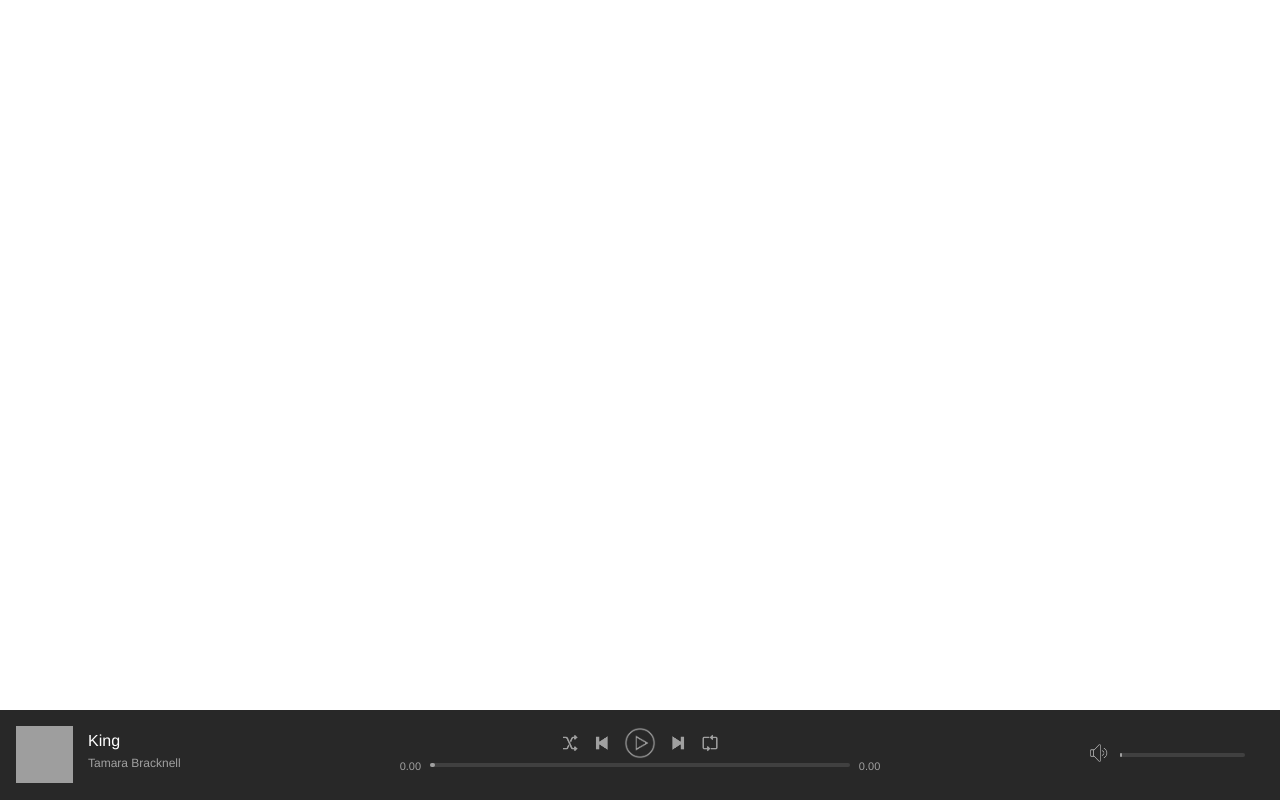
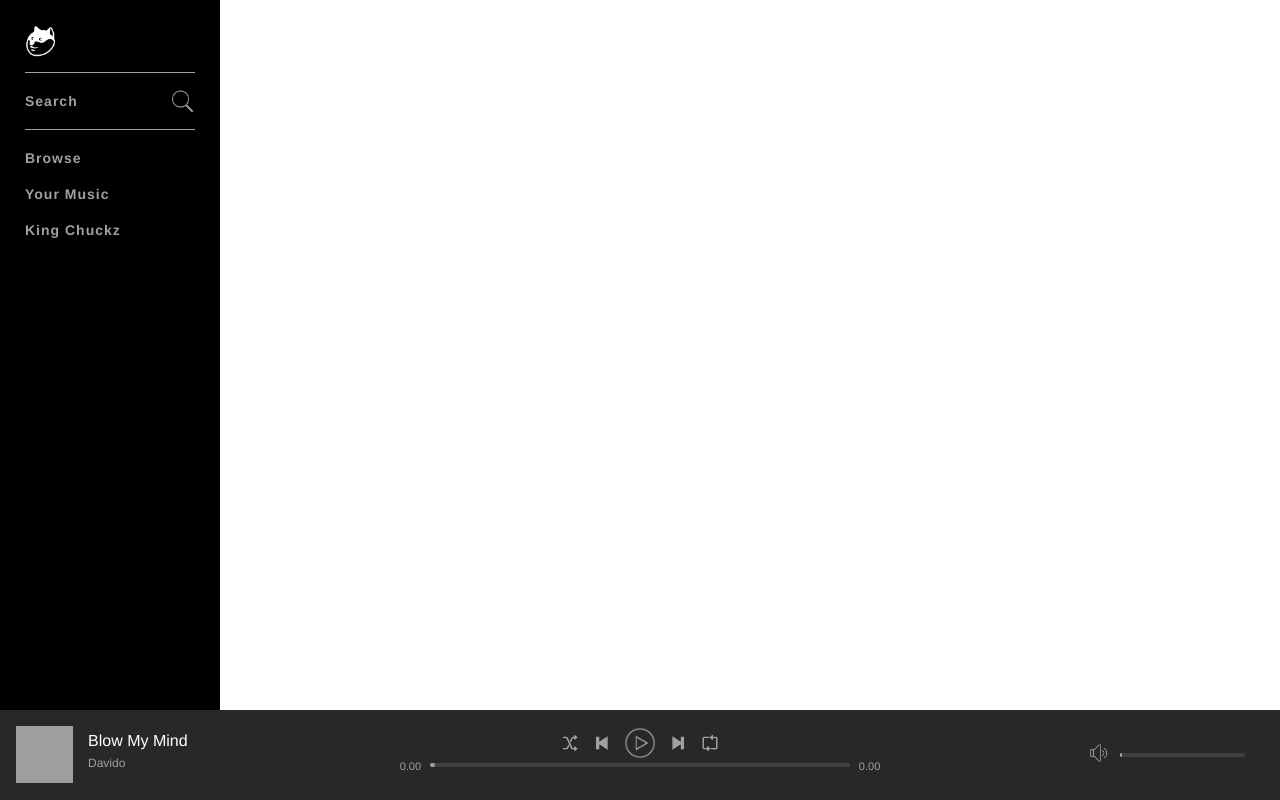
Before and after one commit to tricelex/Slotify, a PHP site: page / in a window 1280 px wide. Run offline with PHP 8.4, Linux system fonts and the light colour scheme; grey boxes are pictures that could not be loaded.

Commit message:
Completed Left navgation

```diff
--- a/assets/css/style.css
+++ b/assets/css/style.css
@@ -147,3 +147,61 @@ html, body {
 .volumeBar .progressBar {
     width: 125px;
 }
+
+#topContainer {
+    min-height: 100%;
+    width: 100%;
+}
+
+#navBarContainer {
+    background-color: #000;
+    width: 220px;
+    height: 100vh;
+    position: fixed;
+    top: 0;
+    left: 0;
+}.navBar {
+    padding: 25px;
+    display: flex;
+    flex-direction: column;
+    -ms-flex-direction: column;
+}
+
+.logo img {
+    width: 32px;
+}
+
+.logo {
+    margin-bottom: 15px;
+}
+.navBar .group {
+    border-top: 1px solid #a0a0a0;
+    padding: 10px 0;
+}
+
+.navItem {
+    padding: 10px 0;
+    font-size: 16px;
+    font-weight: 700;
+    display: block;
+    letter-spacing: 1px;
+    position: relative;
+}
+
+.navItemLink {
+    color: #a0a0a0;
+    text-decoration: none;
+    font-size: 14px;
+}
+
+.navItemLink:hover {
+    color: #fff;
+    font-size: 14px;
+}
+
+.navItemLink .icon {
+    position: absolute;
+    right: 0;
+    top: 6px;
+    width: 25px;
+}
--- a/index.php
+++ b/index.php
@@ -16,6 +16,35 @@
   </head>
 
   <body>
+    <div class="mainContainer">
+      <div id="topContainer">
+        <div id="navBarContainer">
+          <nav class="navBar">
+            <a href="index.php" class="logo">
+              <img src="assets/images/icons/logo.png" alt="logo"/>
+            </a>
+
+            <div class="group">
+              <div class="navItem">
+                <a href="search.php" class="navItemLink">Search
+                  <img src="assets/images/icons/search.png" class="icon" alt="Search">
+                </a>
+              </div>
+            </div>
+
+            <div class="group">
+              <div class="navItem">
+                <a href="browse.php" class="navItemLink">Browse</a>
+              </div> <div class="navItem">
+                <a href="yourMusic.php" class="navItemLink"> Your Music</a>
+              </div> <div class="navItem">
+                <a href="profle.php" class="navItemLink">King Chuckz</a>
+              </div>
+            </div>
+          </nav>
+
+        </div>
+      </div>
 
       <div id="nowPlayingBarContainer">
         <div id="nowPlayingBar">
@@ -27,10 +56,10 @@
               </span>
               <div class="trackInfo">
                 <span class="trackName">
-                <span>King</span>
+                  <span>Blow My Mind</span>
                 </span>
                 <span class="artistName">
-                <span>Tamara Bracknell</span>
+                  <span>Davido</span>
                 </span>
               </div>
             </div>
@@ -85,6 +114,9 @@
         </div>
 
       </div>
+
+    </div>
+
   </body>
 
 </html>
```
Also changed, not shown: assets/images/icons/logo.png (added). Lines whose indentation alone changed are shown as unchanged.
